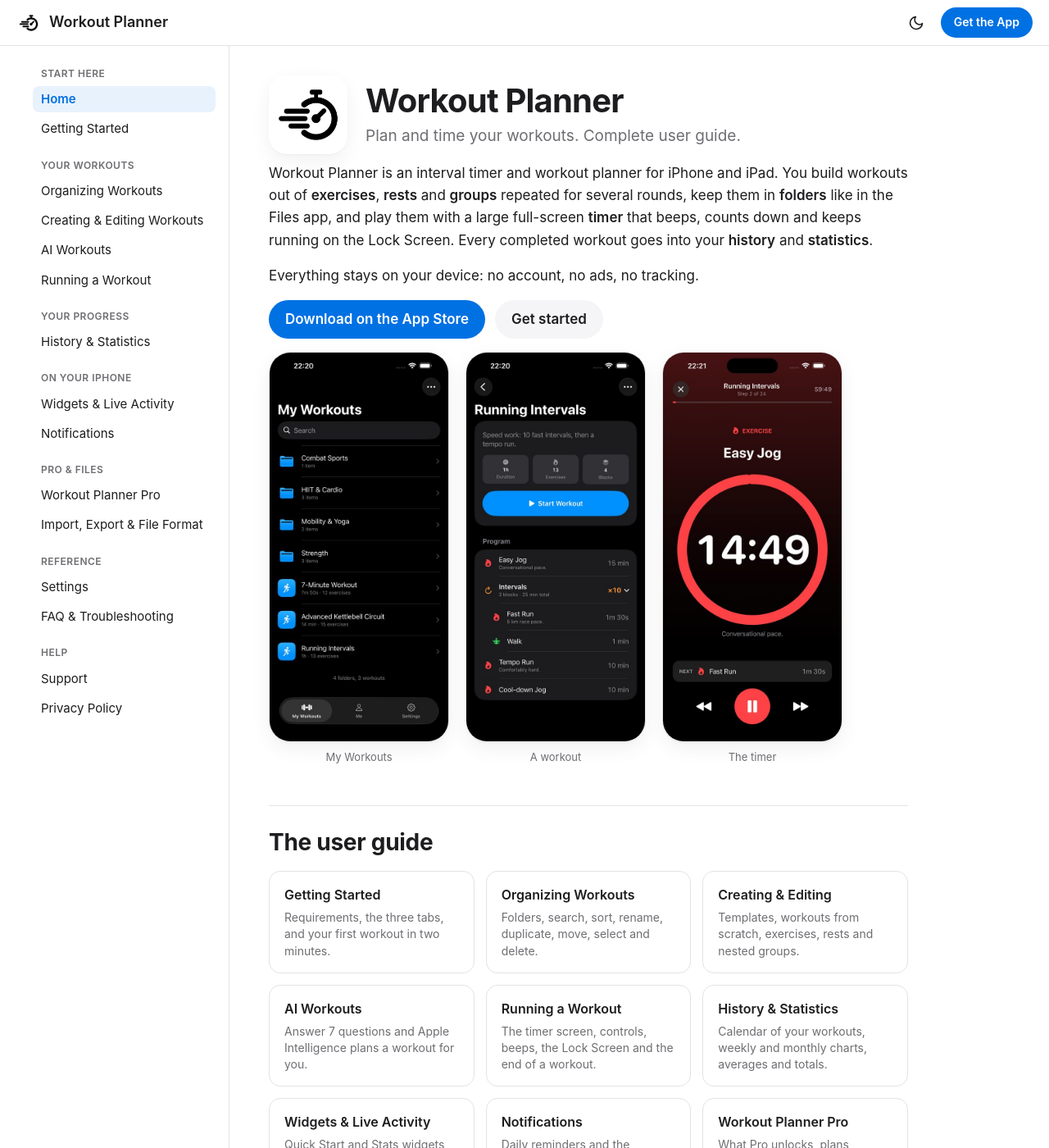
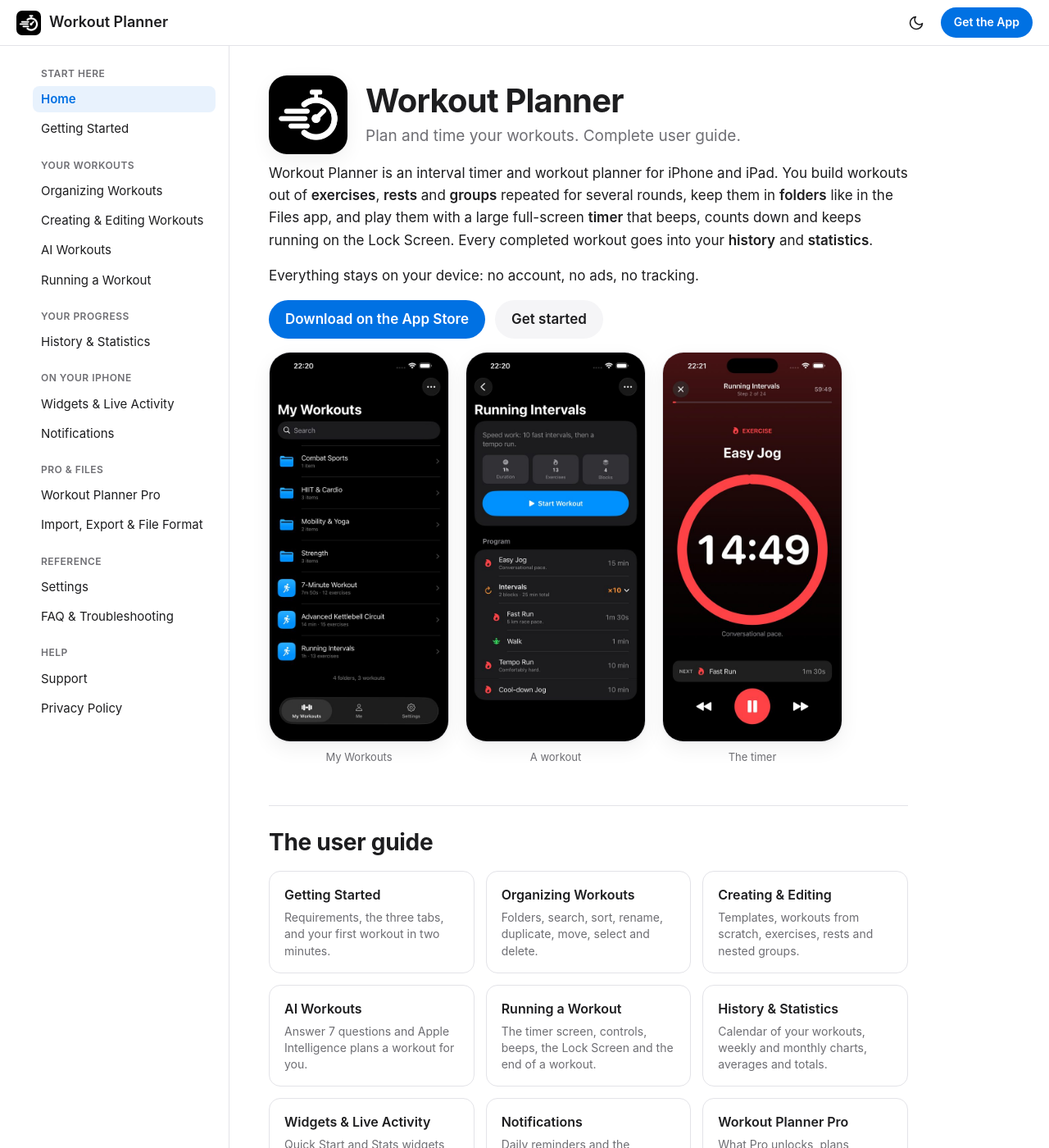
Before and after one commit to User1223-lgtm/workout-planner, a Jekyll site: the page built from index.md, in a window 1280 px wide and 1400 px high. Shown: the whole window at 82% size. Built offline with Jekyll 4.4.1, drawn with Linux system fonts in a browser that asks for light colours.

Commit message:
Black logo on the light site, white logo on the dark site
The logo of the top bar, the home page and the tab icon follow the theme, like the screenshots.

Co-Authored-By: Claude Opus 5.5 <noreply@anthropic.com>
Claude-Session: https://claude.ai/code/session_01PSKkjhg92DJzge7KN1tx42

```diff
--- a/_layouts/default.html
+++ b/_layouts/default.html
@@ -33,7 +33,8 @@
       <span></span><span></span><span></span>
     </label>
     <a class="brand" href="{{ '/' | relative_url }}">
-      <img src="{{ '/images/app-icon.png' | relative_url }}" alt="" width="30" height="30">
+      <img class="on-light-site" src="{{ '/images/app-icon-dark.png' | relative_url }}" alt="" width="30" height="30">
+      <img class="on-dark-site" src="{{ '/images/app-icon.png' | relative_url }}" alt="" width="30" height="30">
       <span>Workout Planner</span>
     </a>
     <button class="theme-button" type="button" aria-label="Switch between light and dark">
@@ -109,10 +110,16 @@
 
       // Light / dark button (the choice is kept for the next visits)
       var root = document.documentElement;
+      // Tab icon: the black logo on the light site, the white logo on the dark site
+      var favicon = document.querySelector('link[rel="icon"]');
+      var faviconLight = "{{ '/images/favicon-dark.png' | relative_url }}";
+      var faviconDark = "{{ '/images/favicon.png' | relative_url }}";
       function applyTheme(theme) {
         root.setAttribute("data-theme", theme);
         root.style.colorScheme = theme;
+        if (favicon) { favicon.href = theme === "dark" ? faviconDark : faviconLight; }
       }
+      applyTheme(root.getAttribute("data-theme") || "light");
       function savedTheme() {
         try { return localStorage.getItem("theme"); } catch (e) { return null; }
       }
--- a/assets/css/docs.css
+++ b/assets/css/docs.css
@@ -324,7 +324,10 @@ blockquote.pro-note { border-left-color: var(--gold-2); background: rgba(255, 17
   border: 1px solid var(--border);
   box-shadow: var(--shadow);
 }
-/* Light site: screenshots of the app in dark mode. Dark site: the app in light mode. */
+/* Light site: logo and screenshots of the app in dark. Dark site: in light. */
+img.on-dark-site { display: none; }
+[data-theme="dark"] img.on-dark-site { display: inline-block; }
+[data-theme="dark"] img.on-light-site { display: none; }
 .screen img { display: block; }
 .screen img.on-dark-site { display: none; }
 [data-theme="dark"] .screen img.on-dark-site { display: block; }
--- a/index.md
+++ b/index.md
@@ -5,7 +5,8 @@ description: Everything about Workout Planner for iPhone and iPad — folders, t
 ---
 
 <div class="hero">
-  <img src="images/app-icon.png" alt="Workout Planner icon">
+  <img class="on-light-site" src="images/app-icon-dark.png" alt="Workout Planner icon">
+  <img class="on-dark-site" src="images/app-icon.png" alt="Workout Planner icon">
   <div>
     <h1>Workout Planner</h1>
     <p>Plan and time your workouts. Complete user guide.</p>
```
Also changed, not shown: images/app-icon-dark.png (added), images/favicon-dark.png (added).
